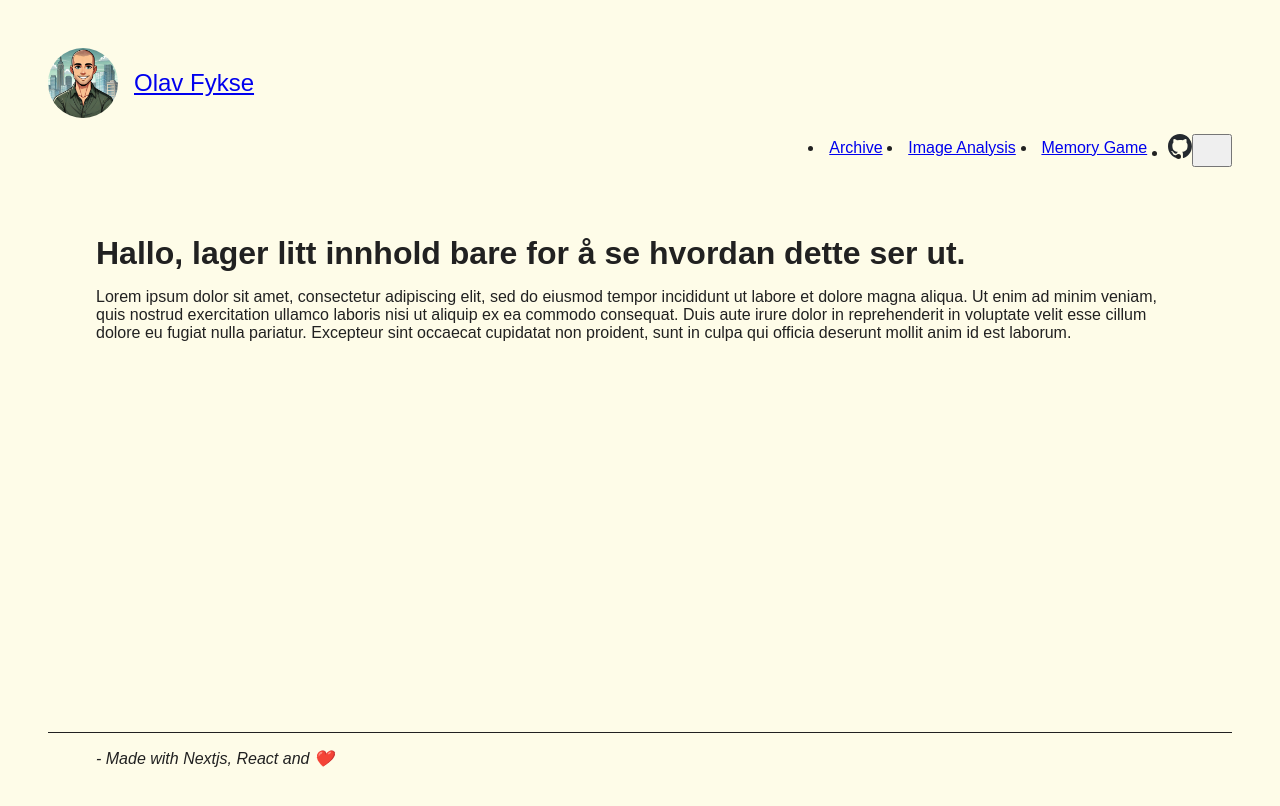
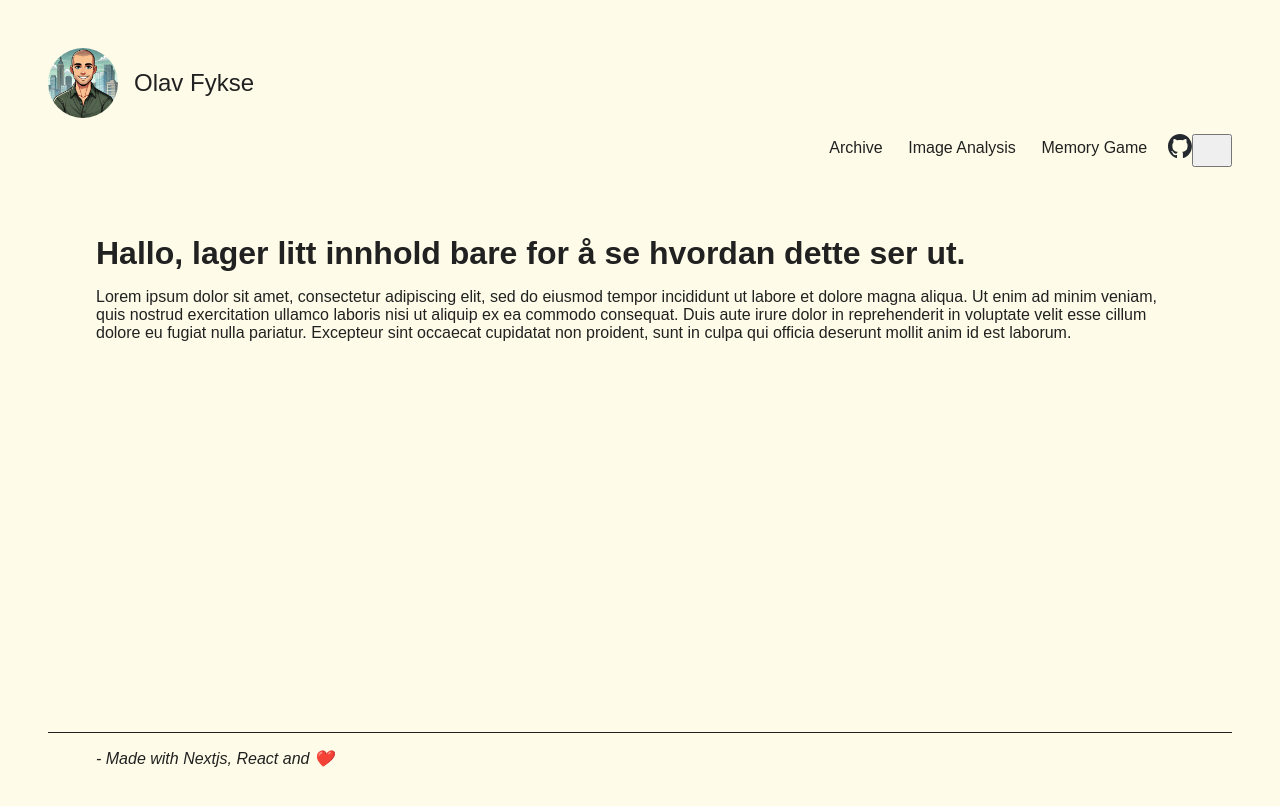
Before and after one commit to bouvet-ofykse/Blog-nextjs, a Next.js app: page / in a window 1280 px wide. Shown: the top 806 px of the page. Built offline with nearby package versions, Linux system fonts and the light colour scheme.

Commit message:
Fixed styling of links and ul

```diff
--- a/src/app/globals.css
+++ b/src/app/globals.css
@@ -53,6 +53,15 @@ h4 {
     margin-bottom: 0.3rem;
 }
 
+li {
+    list-style-type: none;
+}
+
+a {
+    text-decoration: none;
+    color: var(--foreground);
+}
+
 .error-container {
     margin-top: 8rem;
     justify-items: center;
```
